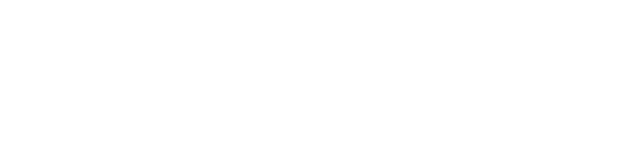
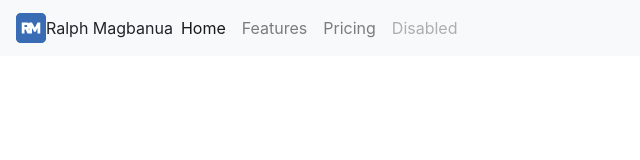
Before and after one commit to mellogelo/homework-wk2, a plain HTML site: page index.html in a window 1280 px wide. Shown: the whole page, without its empty margins (0-640 px from the left). Drawn offline with nearby package versions, Linux system fonts and the light colour scheme.

Commit message:
testing out nav bar and added assets

```diff
--- a/index.html
+++ b/index.html
@@ -10,6 +10,20 @@
 
 </head>
 <body>
-
+    <!-- Nav Bar -->
+    <nav class="navbar navbar-expand-lg navbar-light bg-light">
+        <img src="/assets/rm-logo.jpg" width="30" height="30" class="d-inline-block align-top" alt="">Ralph Magbanua</a>
+        <button class="navbar-toggler" type="button" data-toggle="collapse" data-target="#navbarNavAltMarkup" aria-controls="navbarNavAltMarkup" aria-expanded="false" aria-label="Toggle navigation">
+          <span class="navbar-toggler-icon"></span>
+        </button>
+        <div class="collapse navbar-collapse" id="navbarNavAltMarkup">
+          <div class="navbar-nav">
+            <a class="nav-item nav-link active" href="#">Home <span class="sr-only">(current)</span></a>
+            <a class="nav-item nav-link" href="#">Features</a>
+            <a class="nav-item nav-link" href="#">Pricing</a>
+            <a class="nav-item nav-link disabled" href="#" tabindex="-1" aria-disabled="true">Disabled</a>
+          </div>
+        </div>
+      </nav>
 </body>
 </html>
```
Also changed, not shown: assets/rm-logo.jpg (added).
